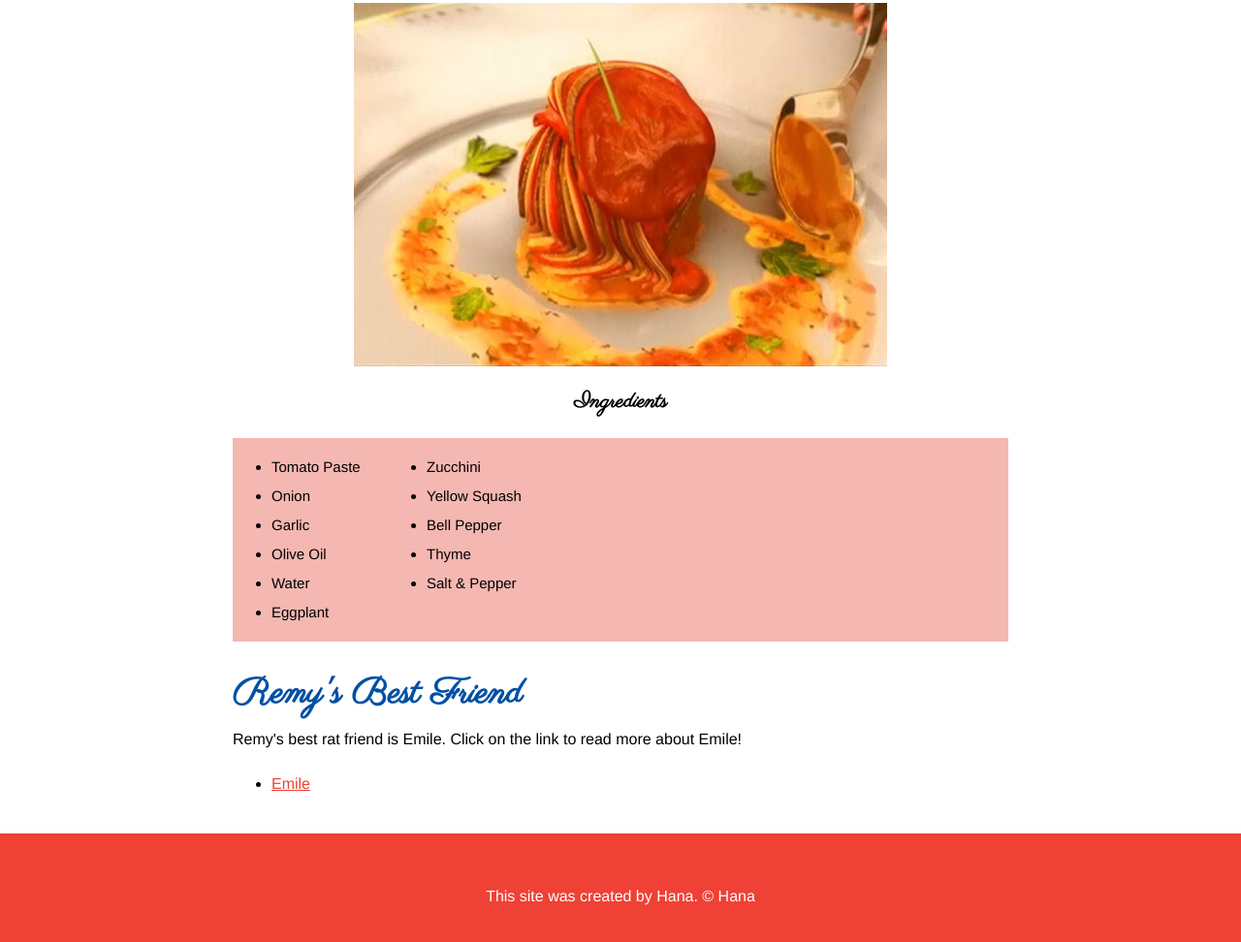
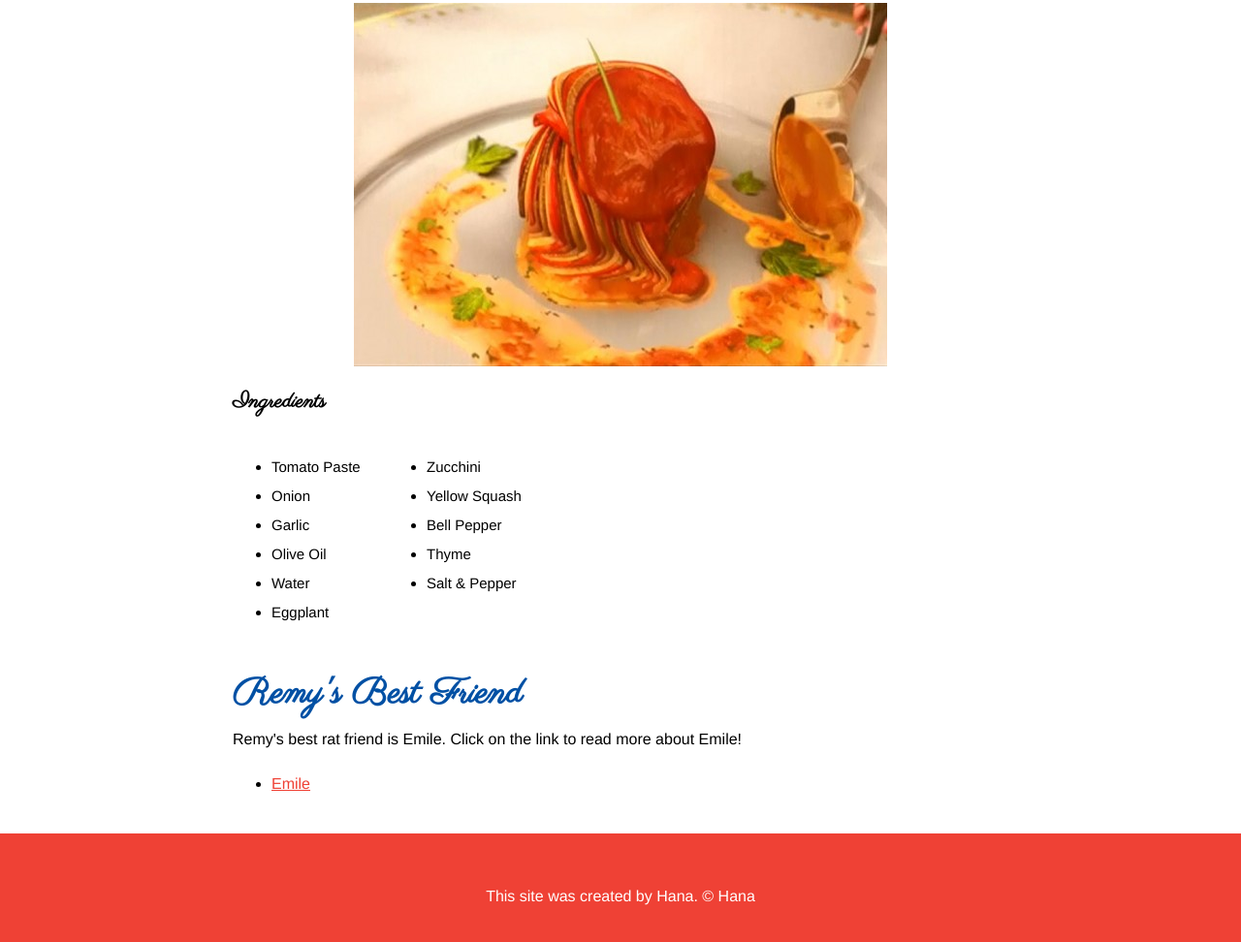
Before and after one commit to hzafrh/Cartoon-hero, a plain HTML site: page index.html in a window 1280 px wide. Shown: the part 1619-2591 px from the top of the page at 97% size. Drawn offline with Linux system fonts and the light colour scheme.

Commit message:
Made edits to Ingredients portion

```diff
--- a/index.html
+++ b/index.html
@@ -37,9 +37,9 @@
 		<img src="img/ratatouille.jpg">
 
 		<!-- Ingredients List -->
-		<h3 style="text-align: center;"> Ingredients </h3>
+		<h3 style="text-align: left;"> Ingredients </h3>
 
-		<div class="row" style="background-color: #F5B7B1">
+		<div class="row">
 			<div class="column">
 				<ul style="font-size: 15px">
 					<li> Tomato Paste </li>
```
Also changed, not shown: css/remy.css (line endings or trailing spaces), 2 other files.
